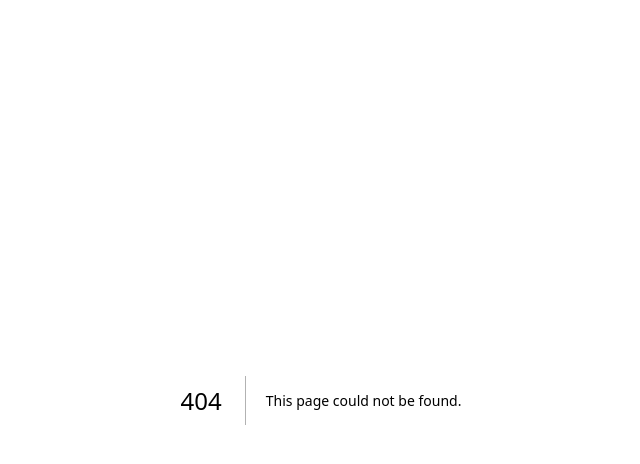
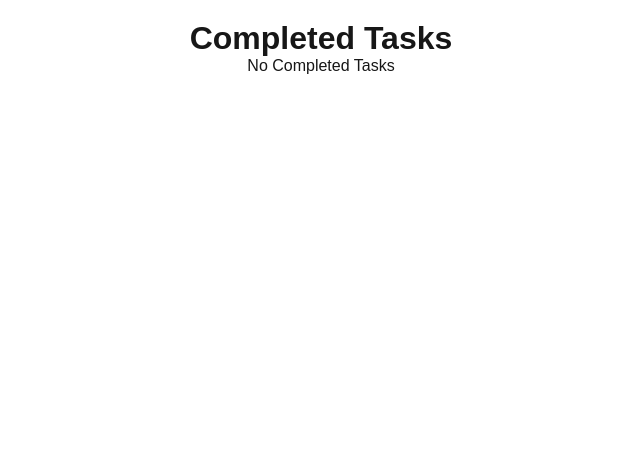
Before and after one commit to syeef-test/nextjs_todo_app, a Next.js app: page /tasks/completed in a window 1280 px wide. Before the commit this address had no page. Shown: the top 464 px of the page, without its empty margins (319-959 px from the left). Built offline with nearby package versions, Linux system fonts and the light colour scheme.

Commit message:
completed task in diff route added

```diff
--- /dev/null
+++ b/pages/tasks/completed.js
@@ -0,0 +1,52 @@
+import React, { useEffect, useState } from "react";
+
+function CompletedTasks() {
+  const [tasks, setTasks] = useState([]);
+
+  useEffect(() => {
+    const savedTasks = JSON.parse(localStorage.getItem("tasks"));
+    if (savedTasks) {
+      setTasks(savedTasks.filter((task) => task.completed));
+    }
+  }, []);
+
+  return (
+    <>
+      <div style={styles.container}>
+        <h1>Completed Tasks</h1>
+        <ul style={styles.taskList}>
+          {tasks.length === 0 ? (
+            <li>No Completed Tasks</li>
+          ) : (
+            tasks.map((task, index) => (
+              <li key={index} style={styles.taskItem}>
+                {task.text}
+              </li>
+            ))
+          )}
+        </ul>
+      </div>
+    </>
+  );
+}
+
+const styles = {
+  container: {
+    padding: "20px",
+    maxWidth: "600px",
+    margin: "0 auto",
+    textAlign: "center",
+  },
+  taskList: {
+    listStyleType: "none",
+    padding: 0,
+  },
+  taskItem: {
+    display: "flex",
+    justifyContent: "space-between",
+    padding: "10px 0",
+    borderBottom: "1px solid #ccc",
+  },
+};
+
+export default CompletedTasks;
```
Also changed, not shown: pages/tasks/index.js (renamed from pages/index.js, +22 -3 lines).
